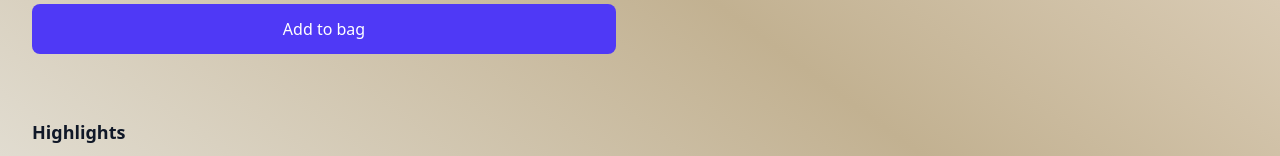
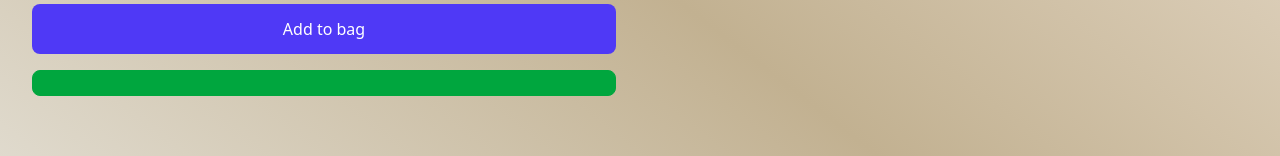
Before and after one commit to SRIRAMS2002/sack-apparels, a Next.js app: page /product/1 in a window 1280 px wide. Shown: the part 524-680 px from the top of the page. Built offline with nearby package versions, Linux system fonts and the light colour scheme.

Commit message:
whataspp services checcking

```diff
--- a/app/product/[id]/page.tsx
+++ b/app/product/[id]/page.tsx
@@ -242,13 +242,28 @@ type Props = {
             </RadioGroup>
           </fieldset>
         </div>
-
+{/*
         <button
           type="submit"
           className="mt-10 w-full rounded-md border border-transparent bg-indigo-600 px-8 py-3 text-base font-medium text-white hover:bg-indigo-700 focus:ring-2 focus:ring-indigo-500 focus:ring-offset-2 focus:outline-hidden"
         >
           Add to bag
-        </button>
+        </button> */}
+
+<button
+  type="submit"
+  className="mt-10 w-full rounded-md border border-transparent bg-indigo-600 px-8 py-3 text-base font-medium text-white hover:bg-indigo-700 focus:ring-2 focus:ring-indigo-500 focus:ring-offset-2 focus:outline-hidden"
+>
+  Add to bag
+</button>
+<a
+  href={`https://wa.me/918056305724?text=${encodeURIComponent(
+    `Hello, I'm interested in the product: ${product.name}\nColor: ${selectedColor.name}\nSize: ${selectedSize.name}`
+  )}`}
+  target="_blank"
+  rel="noopener noreferrer"
+  className="mt-4 w-full inline-block text-center rounded-md border border-green-600 bg-green-600 px-8 py-3 text-base font-medium text-white hover:bg-green-700 focus:outline-none focus:ring-2 focus:ring-green-600 focus:ring-offset-2"
+></a>
       </div>
 
       {/* IMAGE SECTION — ORDERED AFTER FORM ON MOBILE, LEFT ON DESKTOP */}
--- a/lib/products.ts
+++ b/lib/products.ts
@@ -45,7 +45,7 @@ export const products = [
     {
         id: 3,
         name: 'Zip Tote Basket',
-        price: '$140',
+        price: '$10',
         color: 'White and black',
         description: 'A stylish zip tote bag in black and white.',
         imageSrc: 'https://tailwindcss.com/plus-assets/img/ecommerce-images/product-page-01-related-product-01.jpg',
@@ -66,7 +66,7 @@ export const products = [
       {
         id: 4,
         name: 'Basic Tee 6-Pack',
-        price: '$192',
+        price: '$19',
         color: 'Multicolor',
         description: 'A pack of 6 basic tees in grayscale colors.',
         imageSrc: 'https://tailwindcss.com/plus-assets/img/ecommerce-images/product-page-01-related-product-02.jpg',
@@ -87,7 +87,7 @@ export const products = [
       {
         id: 5,
         name: 'Zip Tote Basket',
-        price: '$140',
+        price: '$40',
         color: 'White and black',
         description: 'A stylish zip tote bag in black and white.',
         imageSrc: 'https://tailwindcss.com/plus-assets/img/ecommerce-images/product-page-01-related-product-01.jpg',
@@ -108,7 +108,7 @@ export const products = [
       {
         id: 6,
         name: 'Basic Tee 6-Pack',
-        price: '$192',
+        price: '$92',
         color: 'Multicolor',
         description: 'A pack of 6 basic tees in grayscale colors.',
         imageSrc: 'https://tailwindcss.com/plus-assets/img/ecommerce-images/product-page-01-related-product-02.jpg',
```
